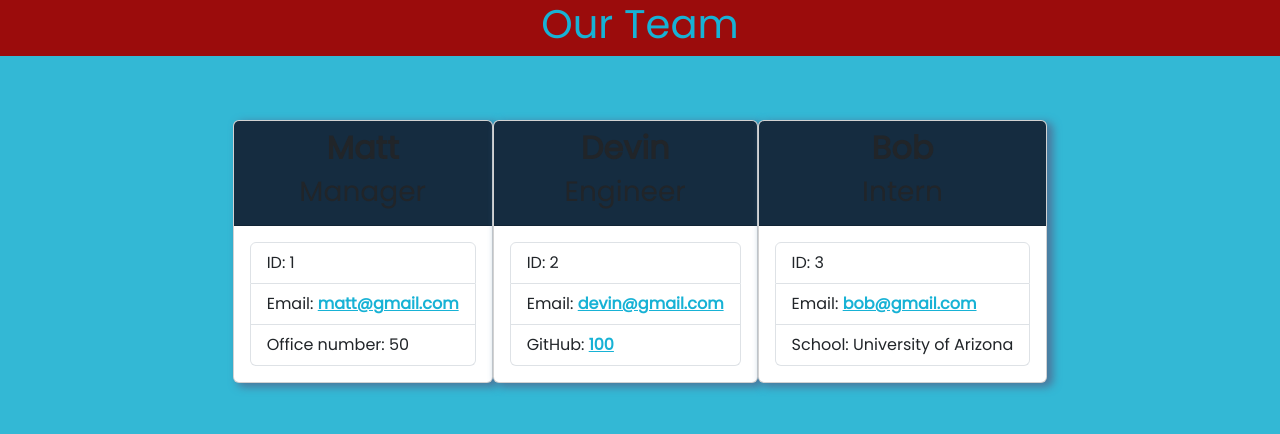
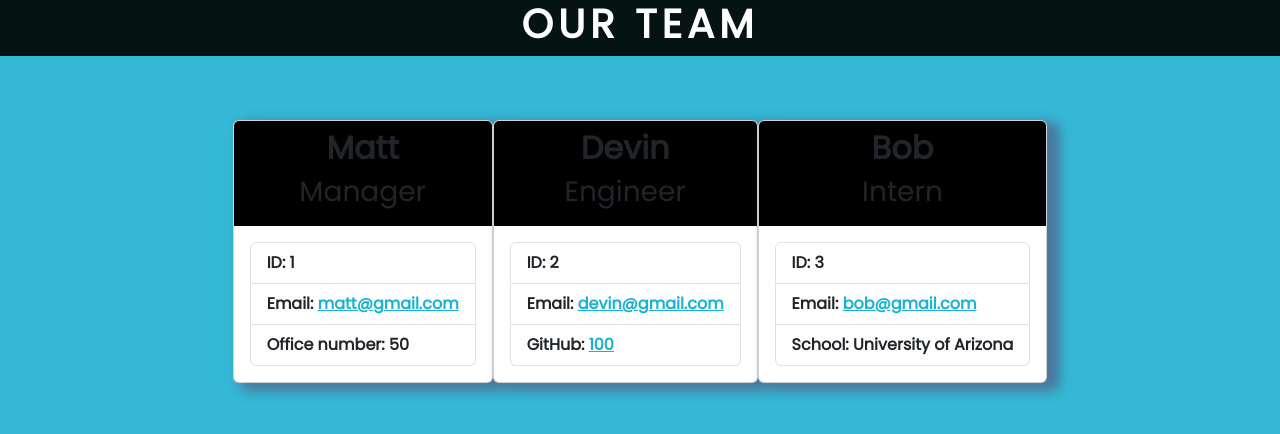
Before and after one commit to 123sites/Team-Information, a website: page Assets/team.html in a window 1280 px wide. Drawn offline with nearby package versions, Linux system fonts and the light colour scheme.

Commit message:
Sized the text, added color to the body and font.

```diff
--- a/Assets/style.css
+++ b/Assets/style.css
@@ -1,47 +1,51 @@
-/* font-family: 'Poppins', sans-serif; */ */
+/* font-family: 'Poppins', sans-serif; */
+
+* {
+  font-Family: 'Poppins', sans-serif;
+}
 
 h1 {
-  Font-Family: 'Poppins', sans-serif;
-  font-size: 50px;
+  font-size: 40px;
   letter-spacing: 5px;
   text-transform: uppercase;
   font-weight: bolder;
+  color: White;
+
+
+  /* @mixin gradient-x-three-colors($start-color: $blue, $mid-color: $purple, $color-stop: 50%, $end-color: $red) {
+    background-image: linear-gradient(to right, $start-color, $mid-color $color-stop, $end-color); */
+  }
+
+
+h2 {
+  font-weight: bolder;
 }
 
-h2 {
-  font-weight: bold;
-}
-
-span {
-
-}
-
-
 body {
-  Font-Family: 'Poppins', sans-serif;
   background-color:#33b8d5;
   color:  #17b2d5;
 }
 
 .jumbotron {
-  background: #9b0c0c;
+  background: #051313;
 }
 
 .employee-card {
-  box-shadow: 5px 3px 9px 1px #4c779c;
+  box-shadow: 10px 5px 12px 3px #4c779c;
 }
 
 .card-header {
-  background: #152C40;
+  background: black;
 }
 
 .card-body {
   color: #465E73;
+  font-weight: bolder;
 }
 
 a {
   color: #17b2d5;
-  font-weight: bold;
+  font-weight: bolder;
 }
 
 a:hover {
--- a/Assets/team.html
+++ b/Assets/team.html
@@ -23,7 +23,7 @@
     <div class="container-fluid">
       <div class="row">
         <div class="col-12 jumbotron mb-3 team-heading">
-          <h1 class="text-center">Our <span>Team</span></h1>
+          <h1 class="text-center">Our Team</h1>
         </div>
       </div>
     </div>
```
